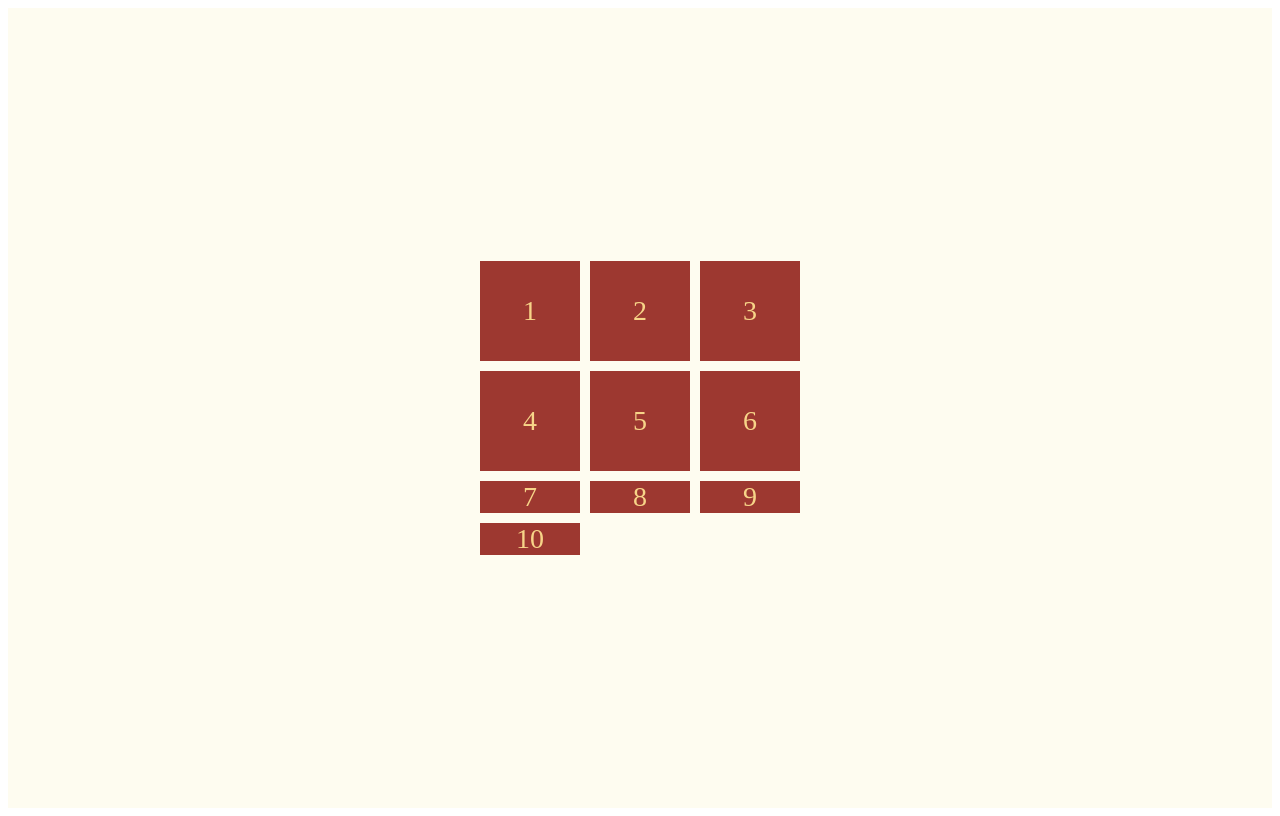
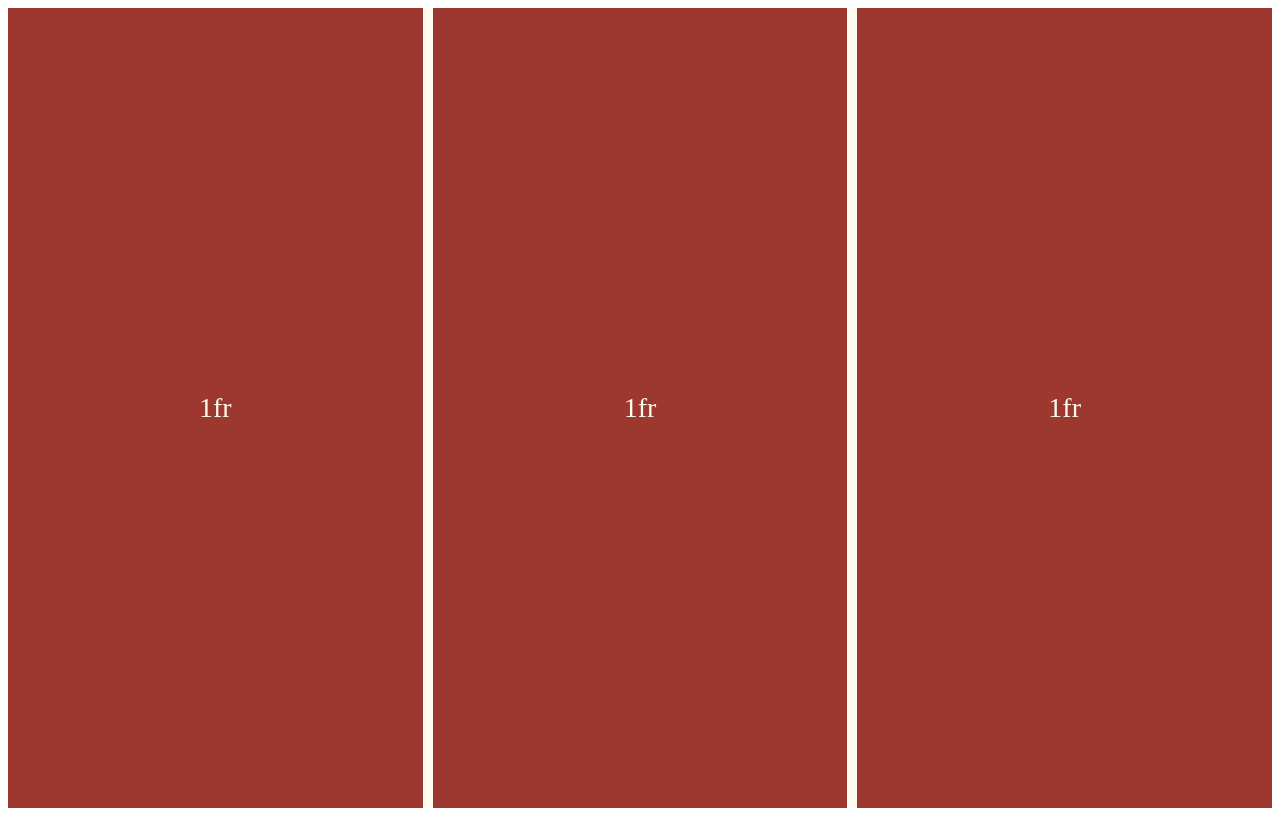
Before and after one commit to Stilllee/css-layout-marsterclass, a plain HTML site: page index.html in a window 1280 px wide. Drawn offline with Linux system fonts and the light colour scheme.

Commit message:
Auto Sizing and Minmax

```diff
--- a/index.html
+++ b/index.html
@@ -8,16 +8,9 @@
   </head>
   <body>
     <div class="father">
-      <div class="child">1</div>
-      <div class="child">2</div>
-      <div class="child">3</div>
-      <div class="child">4</div>
-      <div class="child">5</div>
-      <div class="child">6</div>
-      <div class="child">7</div>
-      <div class="child">8</div>
-      <div class="child">9</div>
-      <div class="child">10</div>
+      <div class="child">1fr</div>
+      <div class="child">1fr</div>
+      <div class="child">1fr</div>
     </div>
   </body>
 </html>
--- a/style.css
+++ b/style.css
@@ -16,17 +16,12 @@
   height: 100vh;
   display: grid;
   gap: 10px;
-  grid-template-columns: repeat(3, 100px);
-  grid-template-rows: repeat(2, 100px);
-
-  /* justify-content: center;
-  align-content: center; */
-  place-content: center; /* place-content: center center와 같음 */
+  grid-template-columns: repeat(3, minmax(300px, 500px));
 }
 
 .child {
   background-color: var(--butter-red);
-  color: var(--butter-yellow);
+  color: var(--light-cream);
   font-size: 28px;
   display: flex;
   align-items: center;
```
